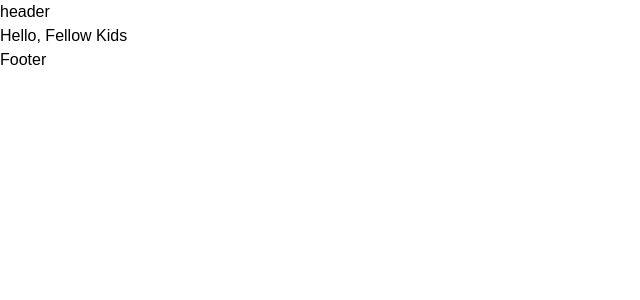
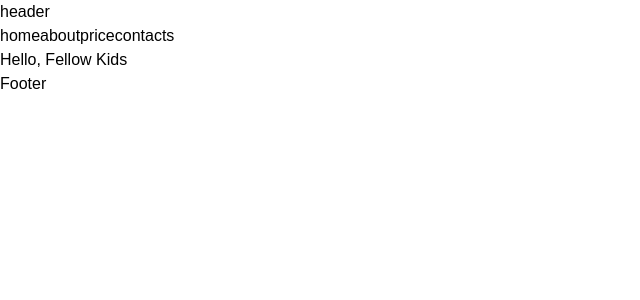
Before and after one commit to Xasan6988/Next_learning_from_code_mu, a Next.js app: page / in a window 1280 px wide. Shown: the top 300 px of the page, without its empty margins (0-640 px from the left). Built offline with nearby package versions, Linux system fonts and the light colour scheme.

Commit message:
static link

```diff
--- a/src/components/Header/Header.tsx
+++ b/src/components/Header/Header.tsx
@@ -1,5 +1,8 @@
+import Menu from '../Menu/Menu';
+
 export default function Header() {
 	return <header>
 		header
+		<Menu />
 	</header>;
 }
--- /dev/null
+++ b/src/components/Menu/Menu.tsx
@@ -0,0 +1,11 @@
+import Link from 'next/link';
+
+export default function Menu() {
+  return <nav>
+    <Link href="/">home</Link>
+    <Link href="/about">about</Link>
+    <Link href="/price">price</Link>
+    <Link href="/contacts">contacts</Link>
+  </nav>
+
+}
```
